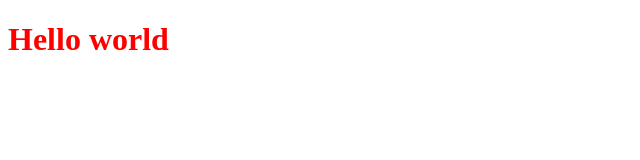
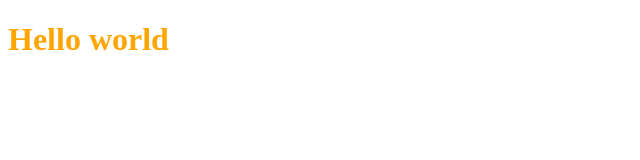
Before and after one commit to xavierVinas/hello-world, a plain HTML site: page index.html in a window 1280 px wide. Shown: the whole page, without its empty margins (0-640 px from the left). Drawn offline with Linux system fonts and the light colour scheme.

Commit message:
add changes

```diff
--- a/index.html
+++ b/index.html
@@ -8,7 +8,8 @@
 
 </head>
 <body>
-    <h1 style="color: red;">Hello world</h1>
+
+    <h1 style="color: orange;">Hello world</h1>
 
 </body>
 </html>
```
